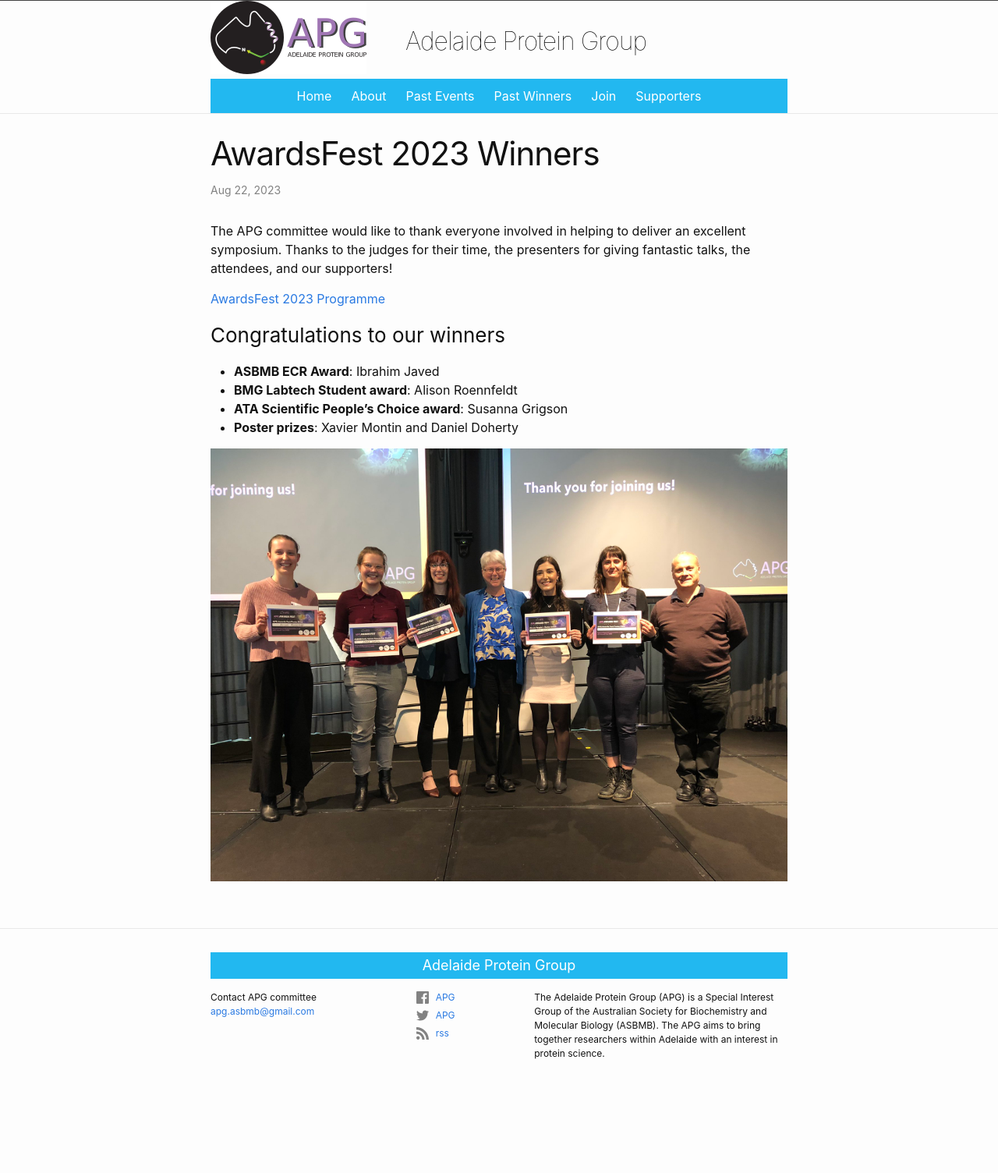
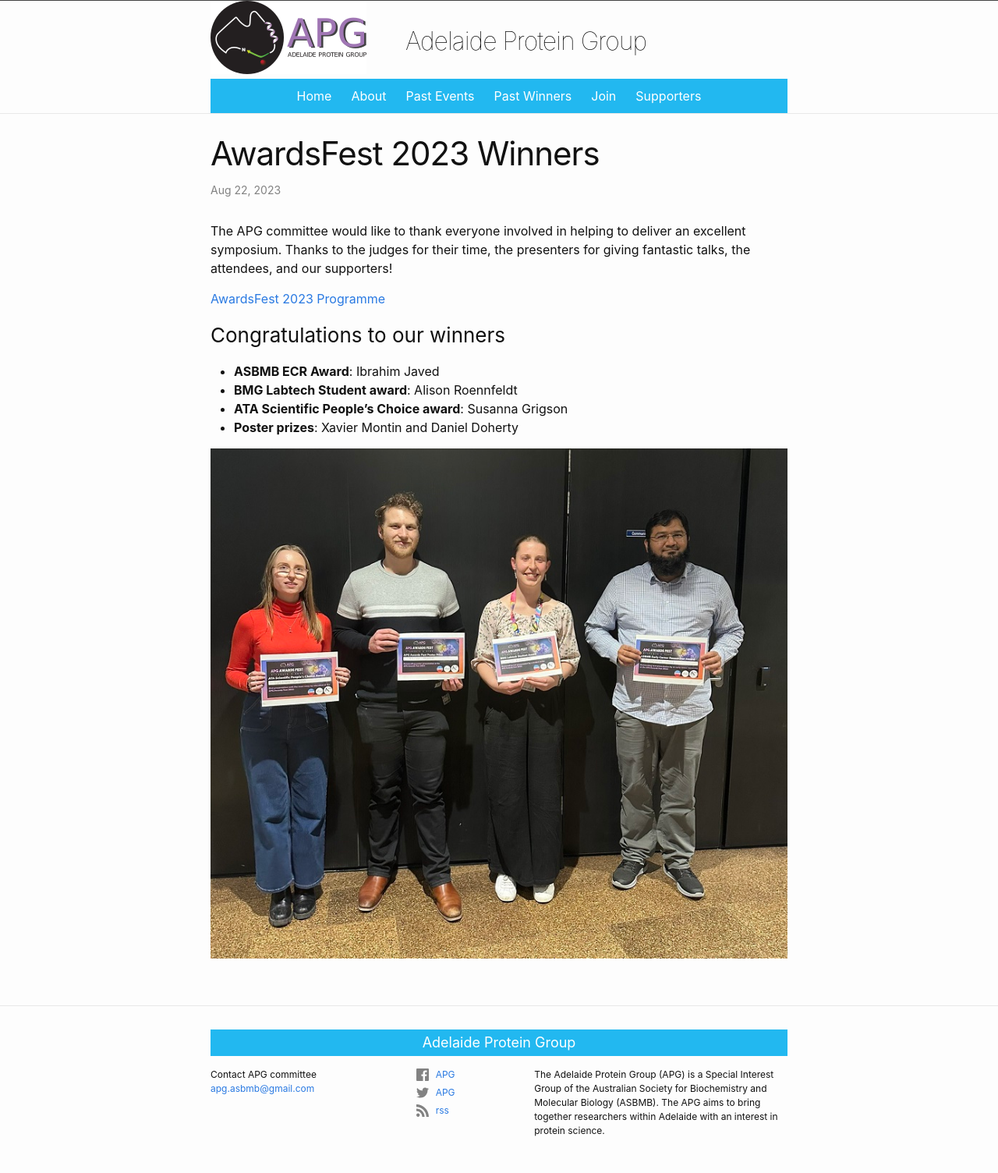
Before and after one commit to apg-asbmb/apg-asbmb.github.io, a Jekyll site: the page built from _posts/2023-08-22-awardsfest-winners.md, in a window 1280 px wide. Shown: the whole page at 78% size. Built offline with Jekyll 4.4.1, drawn with Linux system fonts in a browser that asks for light colours; before the commit the page ends 1405 px from its top, so only the background shows below that.

Commit message:
awardsfest winners fix

```diff
--- a/_posts/2023-08-22-awardsfest-winners.md
+++ b/_posts/2023-08-22-awardsfest-winners.md
@@ -16,6 +16,6 @@ Thanks to the judges for their time, the presenters for giving fantastic talks,
  - __ATA Scientific People’s Choice award__: Susanna Grigson
  - __Poster prizes__: Xavier Montin and Daniel Doherty
 
-![](/assets/images/2022_AwardsFestWinners.jpg)
+![](/assets/images/2023_AwardsFestWinners.jpg)
 
 [1]:/assets/docs/awardsFestProgramme2023.pdf
```
